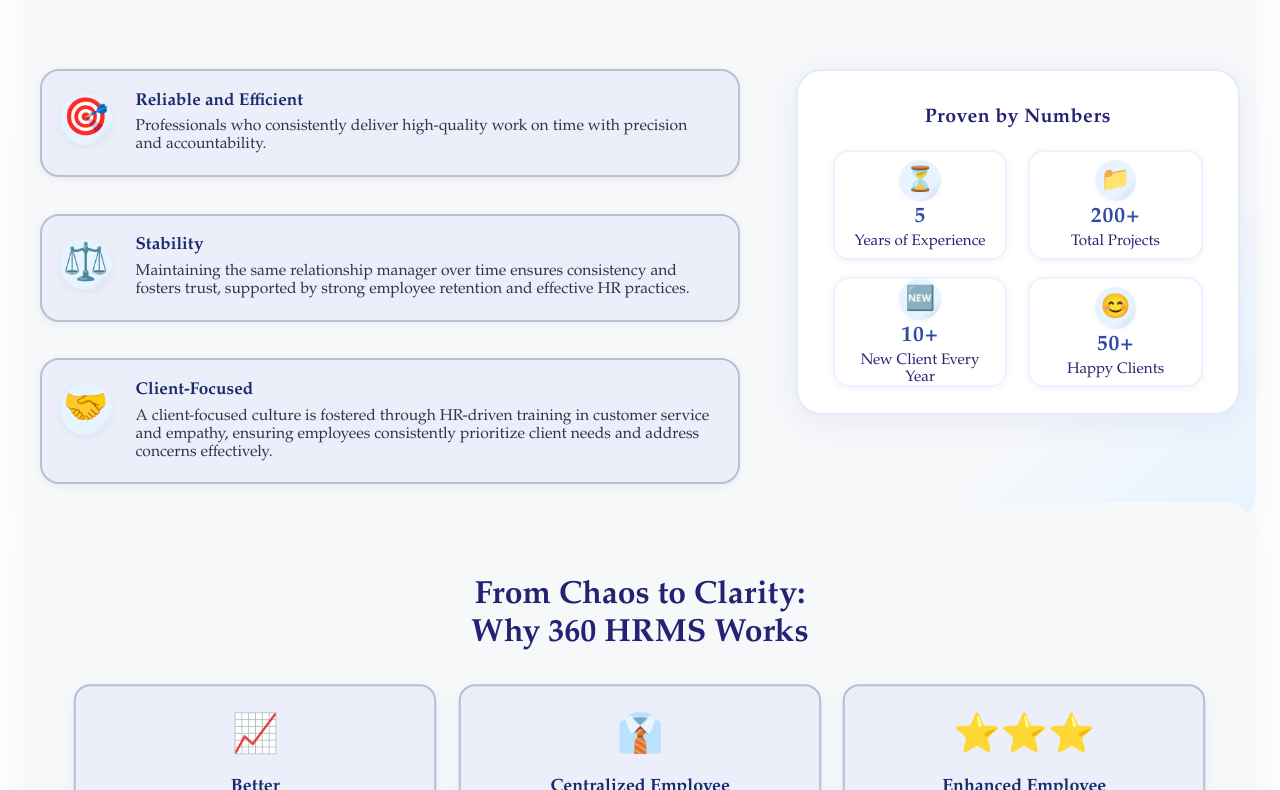
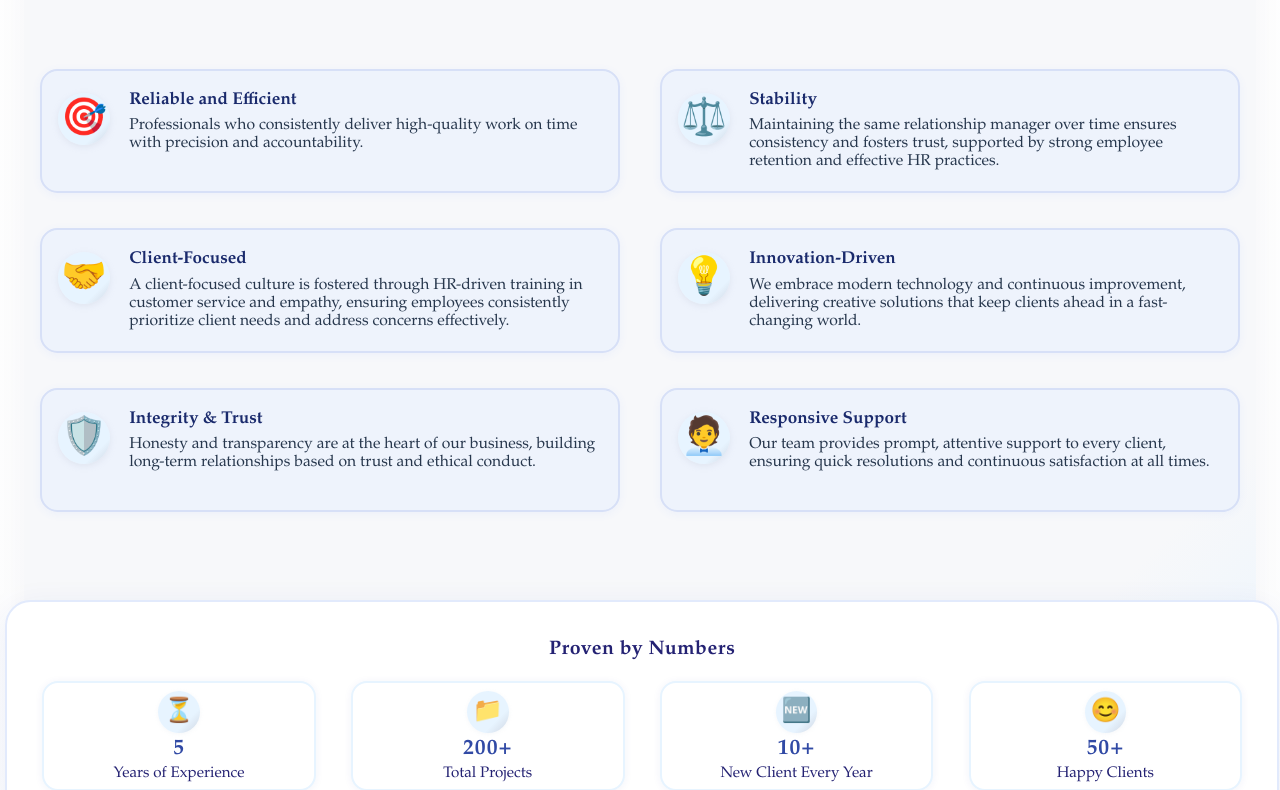
Before and after one commit to LordSpudnik/360-HRMS, a React (Create React App) app: page / in a window 1280 px wide. Shown: the part 970-1760 px from the top of the page. Built offline with nearby package versions, Linux system fonts and the light colour scheme; the HTML template or start-up script is replaced by a standard one.

Commit message:
changed who we are section

```diff
--- a/src/Components/Homepage.css
+++ b/src/Components/Homepage.css
@@ -444,12 +444,8 @@
   border-radius: 1.6rem;
   box-shadow: 0 8px 34px rgba(32, 56, 170, 0.07);
   padding: 2.2rem 2.2rem 1.6rem 2.2rem;
-  min-width: 280px;
-  max-width: 370px;
-  margin: 0 auto;
-  flex: 1.5;
-  display: flex;
-  flex-direction: column;
+  margin-left: -35px;
+  min-width: 1200px;
   align-items: center;
   position: relative;
   z-index: 2;
@@ -1284,3 +1280,71 @@
 .testimonial-card-v2:before, .testimonial-card-v2:after {
   display: none;
 }
+
+/* WHO WE ARE — GRID for features */
+.about-v2-features-grid {
+  display: grid;
+  grid-template-columns: 1fr 1fr;
+  gap: 2.2rem 2.5rem;
+  margin-bottom: 2.7rem;
+}
+@media (max-width: 1050px) {
+  .about-v2-features-grid {
+    grid-template-columns: 1fr;
+    gap: 1.5rem;
+  }
+}
+@media (max-width: 700px) {
+  .about-v2-features-grid {
+    grid-template-columns: 1fr;
+    gap: 1.1rem;
+  }
+}
+
+/* Force 3 rows of 2 */
+.who-we-are-rows {
+  grid-template-columns: 1fr 1fr;
+  grid-auto-rows: minmax(0, 1fr);
+}
+
+.who-we-are-feature {
+  background: #eef3fc;
+  border-radius: 1.1rem;
+  border: 2px solid #d7e0f7;
+  box-shadow: 0 2px 10px rgba(60,120,255,0.06);
+  padding: 1.25rem 1.1rem 1.25rem 1rem;
+  transition: box-shadow 0.3s, border-color 0.3s;
+  min-width: 240px;
+  min-height: 50px;
+  display: flex;
+  align-items: flex-start;
+  gap: 1.2rem;
+}
+.who-we-are-feature:hover {
+  box-shadow: 0 8px 28px 0 rgba(60,120,255,0.13), 0 0 0 4px #f28c2822;
+  border-color: #242273;
+  z-index: 2;
+}
+
+/* --- Proven by Numbers: 4 items in 1 row --- */
+.stats-four-in-row {
+  display: grid;
+  grid-template-columns: repeat(4, 1fr);
+  gap: 1.1rem 2.2rem;
+  min-width: 1200px;
+  width: 100%;
+  margin-top: 0.1rem;
+  margin-bottom: 0;
+}
+@media (max-width: 1100px) {
+  .stats-four-in-row {
+    grid-template-columns: repeat(2, 1fr);
+    gap: 1.1rem 1.1rem;
+  }
+}
+@media (max-width: 700px) {
+  .stats-four-in-row {
+    grid-template-columns: 1fr;
+    gap: 0.8rem;
+  }
+}
--- a/src/Components/Homepage.js
+++ b/src/Components/Homepage.js
@@ -64,6 +64,40 @@
   {
     text: "Excellent communication, timely delivery, and exceptional results! We highly recommend their services to anyone seeking a trustworthy and capable partner for their business needs.",
   },
+];
+
+// 3 new "Who We Are" features
+const whoWeAreFeatures = [
+  {
+    icon: <span role="img" aria-label="target">🎯</span>,
+    title: "Reliable and Efficient",
+    desc: "Professionals who consistently deliver high-quality work on time with precision and accountability."
+  },
+  {
+    icon: <span role="img" aria-label="stability">⚖️</span>,
+    title: "Stability",
+    desc: "Maintaining the same relationship manager over time ensures consistency and fosters trust, supported by strong employee retention and effective HR practices."
+  },
+  {
+    icon: <span role="img" aria-label="client-focused">🤝</span>,
+    title: "Client-Focused",
+    desc: "A client-focused culture is fostered through HR-driven training in customer service and empathy, ensuring employees consistently prioritize client needs and address concerns effectively."
+  },
+  {
+    icon: <span role="img" aria-label="innovation">💡</span>,
+    title: "Innovation-Driven",
+    desc: "We embrace modern technology and continuous improvement, delivering creative solutions that keep clients ahead in a fast-changing world."
+  },
+  {
+    icon: <span role="img" aria-label="integrity">🛡️</span>,
+    title: "Integrity & Trust",
+    desc: "Honesty and transparency are at the heart of our business, building long-term relationships based on trust and ethical conduct."
+  },
+  {
+    icon: <span role="img" aria-label="support">🧑‍💼</span>,
+    title: "Responsive Support",
+    desc: "Our team provides prompt, attentive support to every client, ensuring quick resolutions and continuous satisfaction at all times."
+  }
 ];
 
 const Homepage = () => {
@@ -141,46 +175,23 @@
             our staff ensures a seamless and trustworthy experience at every step.
           </p>
         </div>
-        <div className="about-v2-content">
-          <div className="about-v2-features">
-            <div className="about-v2-feature">
+        <div className="about-v2-features-grid who-we-are-rows">
+          {whoWeAreFeatures.map((feature, idx) => (
+            <div className="about-v2-feature who-we-are-feature" key={idx}>
               <div className="about-v2-feature-circle">
-                <span role="img" aria-label="target">🎯</span>
+                {feature.icon}
               </div>
               <div>
-                <div className="about-v2-feature-title">Reliable and Efficient</div>
-                <div className="about-v2-feature-desc">
-                  Professionals who consistently deliver high-quality work on time with precision and accountability.
+                <div className="about-v2-feature-title">{feature.title}</div>
+                <div className="about-v2-feature-desc">{feature.desc}</div>
               </div>
             </div>
+          ))}
         </div>
-            <div className="about-v2-feature">
-              <div className="about-v2-feature-circle">
-                <span role="img" aria-label="stability">⚖️</span>
-              </div>
-              <div>
-                <div className="about-v2-feature-title">Stability</div>
-                <div className="about-v2-feature-desc">
-                  Maintaining the same relationship manager over time ensures consistency and fosters trust, supported by strong employee retention and effective HR practices.
-                </div>
-              </div>
-            </div>
-            <div className="about-v2-feature">
-              <div className="about-v2-feature-circle">
-                <span role="img" aria-label="client-focused">🤝</span>
-              </div>
-              <div>
-                <div className="about-v2-feature-title">Client-Focused</div>
-                <div className="about-v2-feature-desc">
-                  A client-focused culture is fostered through HR-driven training in customer service and empathy, ensuring employees consistently prioritize client needs and address concerns effectively.
-                </div>
-              </div>
-            </div>
-          </div>
-          {/* --- Improved Proven by Numbers Card --- */}
-          <div className="about-v2-stats-card about-v2-stats-modern">
-            <div className="about-v2-stats-title">Proven by Numbers</div>
-            <div className="about-v2-stats-modern-grid">
+        {/* --- Proven by Numbers Card - 4 components in 1 row --- */}
+        <div className="about-v2-stats-card about-v2-stats-modern about-v2-stats-below">
+          <div className="about-v2-stats-title about-v2-stats-modern-title">Proven by Numbers</div>
+          <div className="about-v2-stats-modern-grid stats-four-in-row">
             <div className="about-v2-stats-modern-item">
               <div className="about-v2-stats-modern-icon">⏳</div>
               <div className="about-v2-stats-modern-value">
@@ -208,7 +219,6 @@
                 <CountUpOnView end={50} suffix="+" />
               </div>
               <div className="about-v2-stats-modern-label">Happy Clients</div>
-              </div>
             </div>
           </div>
         </div>
```
Lines whose indentation alone changed are shown as unchanged.
